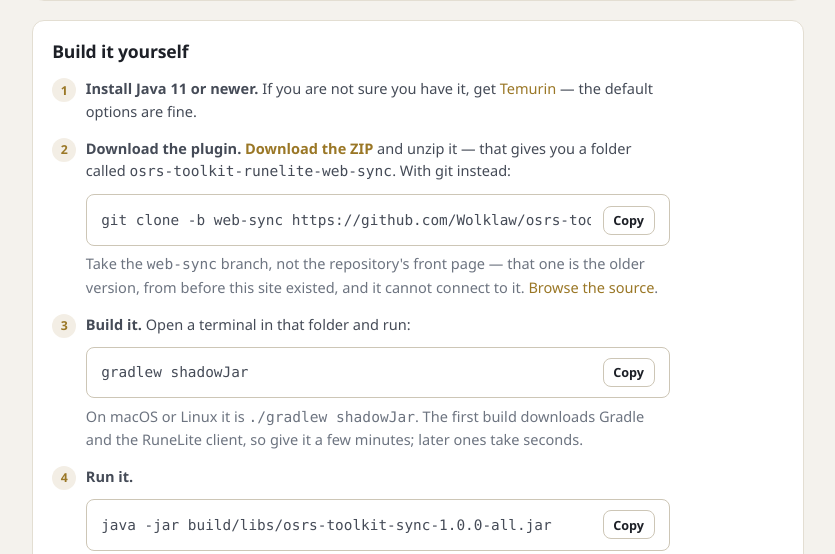
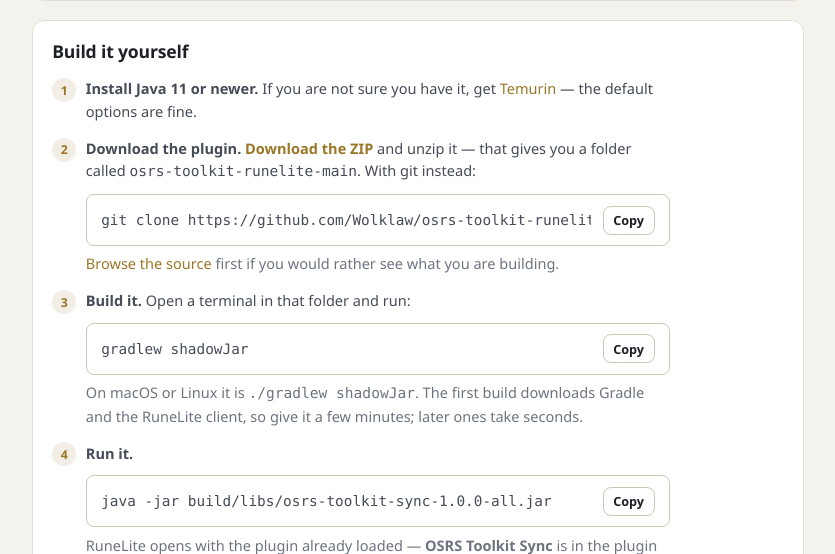
Before and after one commit to Wolklaw/OSRS-Toolkit, a FastAPI app: page /plugin in a window 1280 px wide. Shown: the part 327-881 px from the top of the page, without its empty margins (222-1057 px from the left). Run offline with FastAPI, Linux system fonts and the light colour scheme.

Commit message:
Follow the plugin's main branch, now that it is the plugin
main was fast-forwarded to the web-era plugin, so the front page of that
repository finally serves what this guide describes -- SyncClient, the service
address, the pairing token, the master switch. The page pointed at web-sync
precisely because that was not true, and saying "not the front page, that one is
older" would now be the false statement rather than the safe one.

So the branch constant moves to main and the warning goes. The ZIP link, the
browse link and the unzipped folder name are all still derived from that one
constant rather than written out, which is the part worth keeping: the three
disagreeing is exactly how this page came to describe a plugin nobody had built.

The tests move with it. Asserting the literal string "web-sync" only ever pinned
today's answer; they now assert that the download, the browse link and the
folder name agree with the constant and with each other, which is the property
that actually has to hold.

The note beside the constant keeps the history, because the failure is a quiet
one -- the page renders, the build succeeds, and the settings simply are not
there.

```diff
--- a/src/toolkit_web/app.py
+++ b/src/toolkit_web/app.py
@@ -61,13 +61,16 @@ STATE_COOKIE = "oauth_state"
 #: while the Plugin Hub submission is still in review.
 PLUGIN_REPO_URL = "https://github.com/Wolklaw/osrs-toolkit-runelite"
 
-#: Which branch those instructions must name, and the reason they cannot simply say "the
-#: repository". That repo's default branch is still the pre-web plugin: no ``SyncClient``, and
-#: no Service address or Pairing token settings for the guide to point at. Somebody who
-#: downloads the default ZIP gets a plugin that writes files to disk and never speaks to the
-#: sync service at all, then goes hunting for settings that are not there. The Plugin Hub
-#: submission pins a commit on this branch for the same reason.
-PLUGIN_BRANCH = "web-sync"
+#: Which branch the install instructions build from. Named explicitly rather than left to the
+#: repository's default, because a source ZIP URL has to carry a branch either way and because
+#: this went wrong once already: until 2026-08-23 that repo's default branch was still the
+#: pre-web plugin -- no ``SyncClient``, and none of the Service address, Pairing token or
+#: master-switch settings the guide tells people to fill in -- so "download it from the front
+#: page" handed somebody a build that could not reach this site at all. ``main`` was
+#: fast-forwarded to the web-era plugin that day and is now the one to build. Anything that
+#: leaves this branch behind again breaks the guide silently, which is the failure worth
+#: remembering: the page still renders, the build still succeeds, and the settings are absent.
+PLUGIN_BRANCH = "main"
 PLUGIN_SOURCE_URL = f"{PLUGIN_REPO_URL}/tree/{PLUGIN_BRANCH}"
 PLUGIN_ZIP_URL = f"{PLUGIN_REPO_URL}/archive/refs/heads/{PLUGIN_BRANCH}.zip"
 
--- a/src/toolkit_web/templates/plugin.html
+++ b/src/toolkit_web/templates/plugin.html
@@ -22,23 +22,20 @@
         <a href="https://adoptium.net/" target="_blank" rel="noopener">Temurin</a> — the
         default options are fine.</li>
       {#
-        Both of these name the branch on purpose. The repository's default branch is still the
-        older, file-based plugin — no service address, no pairing token — so "press Code and
-        download the ZIP" would hand somebody a plugin that cannot reach this site, and send
-        them looking for settings it does not have.
+        Every link here is built from PLUGIN_BRANCH rather than written out, so the ZIP, the
+        clone and the folder name cannot drift apart -- see the note beside that constant for
+        the time they did, and what it cost.
       #}
       <li><strong>Download the plugin.</strong>
         <a href="{{ plugin_zip_url }}"><strong>Download the ZIP</strong></a> and unzip it —
         that gives you a folder called
         <code>osrs-toolkit-runelite-{{ plugin_branch }}</code>. With git instead:
         <div class="code-box cmd">
-          <code id="clone-cmd">git clone -b {{ plugin_branch }} {{ plugin_repo_url }}.git</code>
+          <code id="clone-cmd">git clone {{ plugin_repo_url }}.git</code>
           <button class="button secondary small" onclick="copyValue('clone-cmd', this)">Copy</button>
         </div>
-        <p class="hint">Take the <code>{{ plugin_branch }}</code> branch, not the repository's
-          front page — that one is the older version, from before this site existed, and it
-          cannot connect to it. <a href="{{ plugin_source_url }}" target="_blank" rel="noopener">Browse
-          the source</a>.</p>
+        <p class="hint"><a href="{{ plugin_source_url }}" target="_blank" rel="noopener">Browse
+          the source</a> first if you would rather see what you are building.</p>
       </li>
       <li><strong>Build it.</strong> Open a terminal in that folder and run:
         <div class="code-box cmd">
```
Also changed, not shown: tests/test_plugin_page.py (+12 -13 lines).
